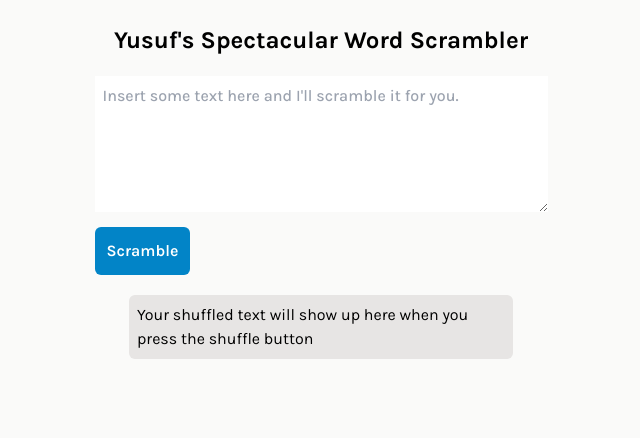
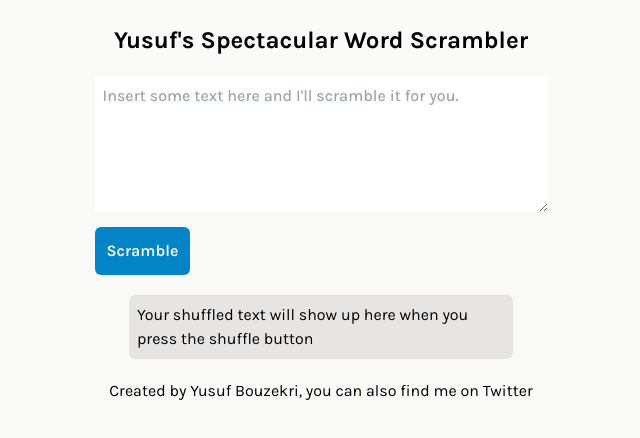
Before and after one commit to spcbfr/word-scrambler, a Next.js app: page / in a window 1280 px wide. Shown: the top 438 px of the page, without its empty margins (319-959 px from the left). Built offline with nearby package versions, Linux system fonts and the light colour scheme.

Commit message:
Add credits

```diff
--- a/app/page.tsx
+++ b/app/page.tsx
@@ -1,5 +1,6 @@
 "use client"
 import exp from 'constants';
+import Link from 'next/link';
 import { useState } from 'react'
 
 export default function Home() {
@@ -59,6 +60,7 @@ export default function Home() {
       </form>
       <div className='w-96 p-2 bg-stone-200 rounded-md'>{shuffledText ? shuffledText : 'Your shuffled text will show up here when you press the shuffle button'}</div>
       {shuffledText ? <button className='text-sky-600 font-semibold' onClick={() => exportAsTXTFile(shuffledText)}>Download Shuffled Text</button> : null}
+      <footer>Created by <Link href="https://yusuf.fyi">Yusuf Bouzekri</Link>, you can also find me on <Link href="https://twitter.com/greeklynx">Twitter</Link></footer>
     </>
   )
 }
```
